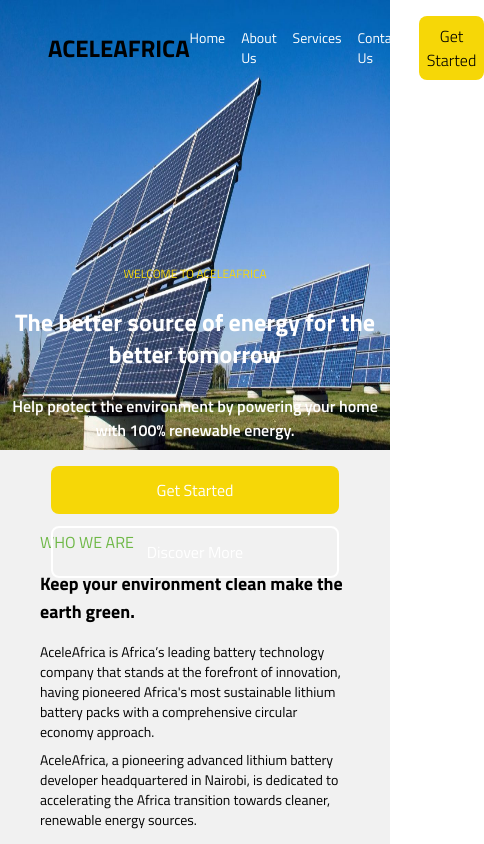
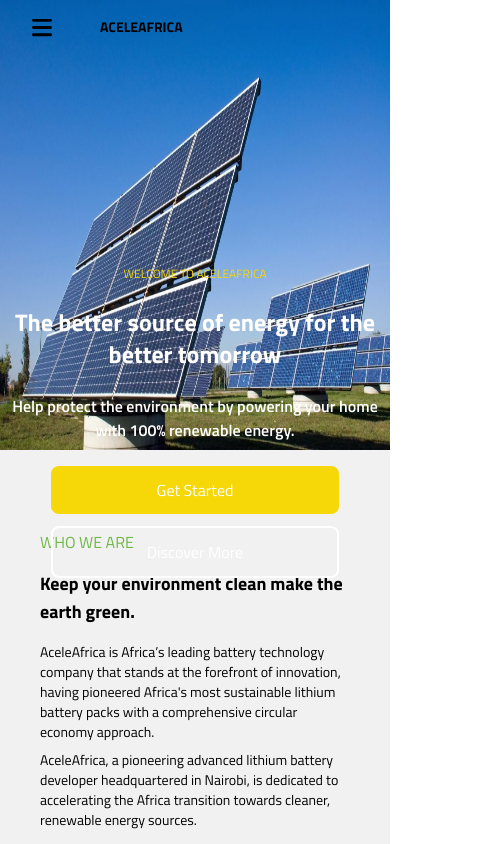
Before and after one commit to Code-with-Ken/AceleAfrica, a Next.js app: page / in a window 390 px wide. Shown: the top 844 px of the page, 484 px wide, since content can reach past the window. Built offline with nearby package versions, Linux system fonts and the light colour scheme.

Commit message:
Remove unwanted padding

```diff
--- a/app/about/page.jsx
+++ b/app/about/page.jsx
@@ -56,7 +56,7 @@
           />
         </div>
       </div>
-      <div className="py-16 text-center">
+      <div className="text-center">
         <span className="text-[#6EB846] text-xs font-light">MEET OUR TEAM</span>
         <p className="py-4 text-xl font-bold">Teamwork makes the dream work.</p>
         <p className="px-4 text-sm lg:mx-40">
--- a/app/layout.js
+++ b/app/layout.js
@@ -3,24 +3,25 @@
 import Nav from "@/components/nav";
 import Footer from "@/components/footer";
 
-
-const titillium = Titillium_Web({subsets:["latin"],weight:["200","300","400","600","700","900"]})
+const titillium = Titillium_Web({
+  subsets: ["latin"],
+  weight: ["200", "300", "400", "600", "700", "900"],
+});
 
 export const metadata = {
-  title: "Create Next App",
-  description: "Generated by create next app",
+  title: "AceleAfrica",
+  description:
+    "Renewable Energy for a Sustainable World. We produce high quality and long lasting batteries. Our goal is to create a greener, cheaper source of energy for homes and businesses.",
 };
 
 export default function RootLayout({ children }) {
   return (
     <html lang="en">
       <body className={`${titillium.className} overflow-x-hidden`}>
-        <main className="bg-[#F1F1F1]">
-          <Nav className="z-10"/>
-          {children}</main>
-          <Footer />
+        <Nav className="z-20" />
+        <main className="bg-[#F1F1F1]">{children}</main>
+        <Footer />
       </body>
     </html>
   );
-
 }
--- a/app/page.js
+++ b/app/page.js
@@ -8,7 +8,7 @@
 import Benefits from "@/components/benefits";
 export default function Home() {
   return (
-    <main className="">
+    <main>
       <div>
         <div className="overflow-hidden lg:h-[600px] h-[450px] flex flex-col bg-red-200">
           <Image
--- a/components/nav.jsx
+++ b/components/nav.jsx
@@ -1,30 +1,78 @@
-import React from "react";
+"use client";
 import Link from "next/link";
+import Image from "next/image";
+import { useState } from "react";
 const nav = () => {
+  const [toggleDropDown, settoggleDropDown] = useState(false);
   return (
-    <section className="absolute inset-0 w-full">
-      <div className="flex items-center justify-between py-4 mx-12">
+    <section className="absolute inset-0 z-30 w-full">
+      <div className="flex items-center justify-between py-4 lg:hidden">
+        <div className="flex flex-row items-center gap-12 mx-8">
+          <div className="flex">
+            {toggleDropDown ? (
+              <button type="button">
+                <Image
+                  onClick={() => settoggleDropDown((prev) => !prev)}
+                  src="/assets/images/x_mark.svg"
+                  width={20}
+                  height={0}
+                  className=""
+                />
+              </button>
+            ) : (
+              <button type="button">
+                <Image
+                  onClick={() => settoggleDropDown((prev) => !prev)}
+                  src="/assets/images/hamberger.svg"
+                  width={20}
+                  height={0}
+                />
+              </button>
+            )}
+          </div>
+          <p className="text-sm font-bold">ACELEAFRICA</p>
+        </div>
+        {toggleDropDown && (
+          <div className="absolute flex items-center w-full gap-4 py-3 text-black bg-white rounded-lg top-12 md:relative">
+            <ul className="flex flex-col w-full gap-4 text-sm font-bold md:flex-row">
+              <li className="hover:text-white hover:bg-[#6EB846] w-full px-3">
+                <Link href="/">Home</Link>
+              </li>
+              <li className="hover:text-white hover:bg-[#6EB846] w-full px-3">
+                <Link href="/about">About Us</Link>
+              </li>
+              <li className="hover:text-white hover:bg-[#6EB846] w-full px-3">
+                <Link href="/services">Services</Link>
+              </li>
+            </ul>
+            <button className="bg-[#F6D707] p-2 font-light hover:bg-[#040404] hover:text-white rounded-lg hidden">
+              Get Started
+            </button>
+          </div>
+        )}
+      </div>
+
+      <div className="hidden lg:block">
+        <div className="flex items-center justify-between mx-8 mt-4 ">
           <div>
-          <p className="text-2xl font-bold">ACELEAFRICA</p>
+            <p className="text-sm font-bold">ACELEAFRICA</p>
           </div>
           <div className="flex items-center gap-4">
-          <ul className="flex gap-4 text-sm text-white">
-            <li className="hover:text-[#6EB846]">
+            <ul className="flex gap-4 font-semibold text-white">
+              <li>
                 <Link href="/">Home</Link>
               </li>
-            <li className="hover:text-[#6EB846]">
+              <li>
                 <Link href="/about">About Us</Link>
               </li>
-            <li className="hover:text-[#6EB846]">
+              <li>
                 <Link href="/services">Services</Link>
               </li>
-            <li className="hover:text-[#6EB846]">
-              <Link href="/contact_us">Contact Us</Link>
-            </li>
             </ul>
-          <button className="bg-[#F6D707] p-2 font-light hover:bg-[#040404] hover:text-white rounded-lg">
+            <button className="bg-[#F6D707] p-2 font-light hover:bg-[#040404] hover:text-white rounded-lg w-32 ">
               Get Started
             </button>
+          </div>
         </div>
       </div>
     </section>
```
Also changed, not shown: public/assets/images/hamberger.svg (added), public/assets/images/x_mark.svg (added). Lines whose indentation alone changed are shown as unchanged.
